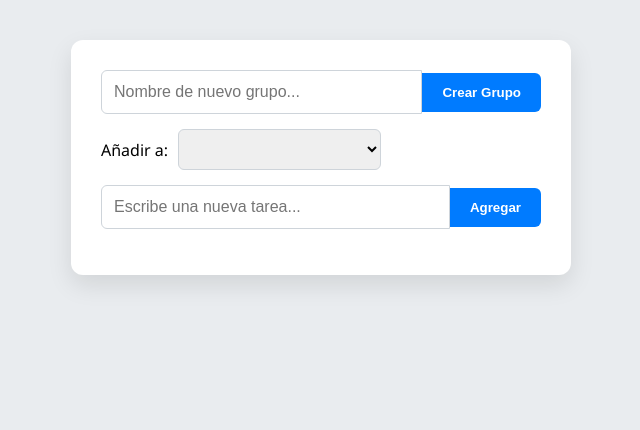
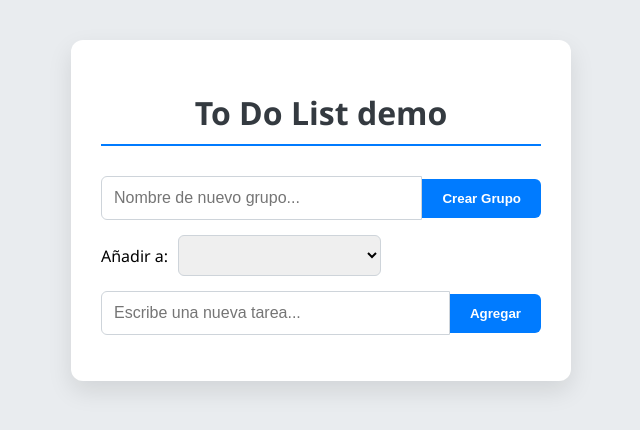
Before and after one commit to lucianobudman/To-do-list, a plain HTML site: page index.html in a window 1280 px wide. Shown: the whole page, without its empty margins (319-959 px from the left). Drawn offline with Linux system fonts and the light colour scheme.

Commit message:
Update index.html

```diff
--- a/index.html
+++ b/index.html
@@ -3,12 +3,12 @@
 <head>
     <meta charset="UTF-8">
     <meta name="viewport" content="width=device-width, initial-scale=1.0">
-    <title>To-Do List con Grupos</title>
     <link rel="stylesheet" href="Style.css">
 </head>
 <body>
 
     <div id="app">
+        <h1>To Do List demo</h1>
         <div class="entrada-grupo">
             <input type="text" id="inputGrupo" placeholder="Nombre de nuevo grupo...">
             <button id="botonCrearGrupo">Crear Grupo</button>
```
